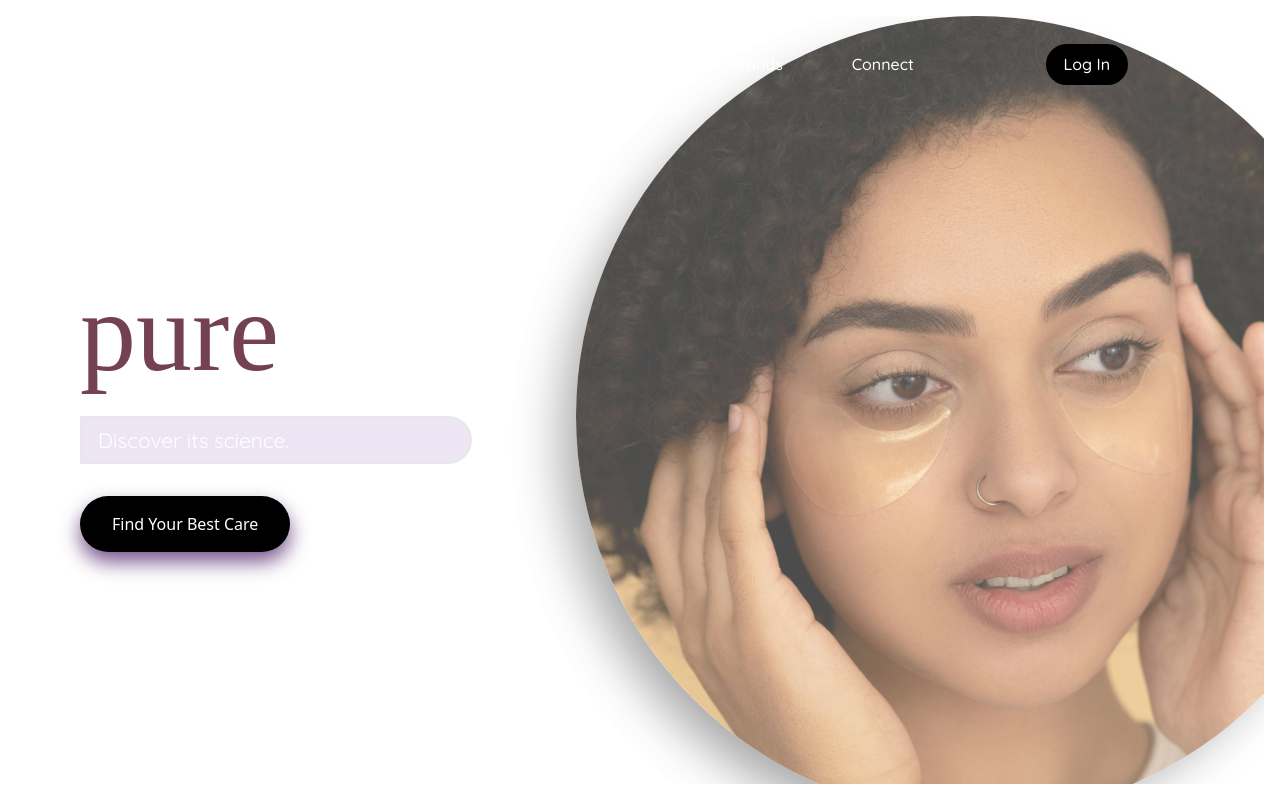
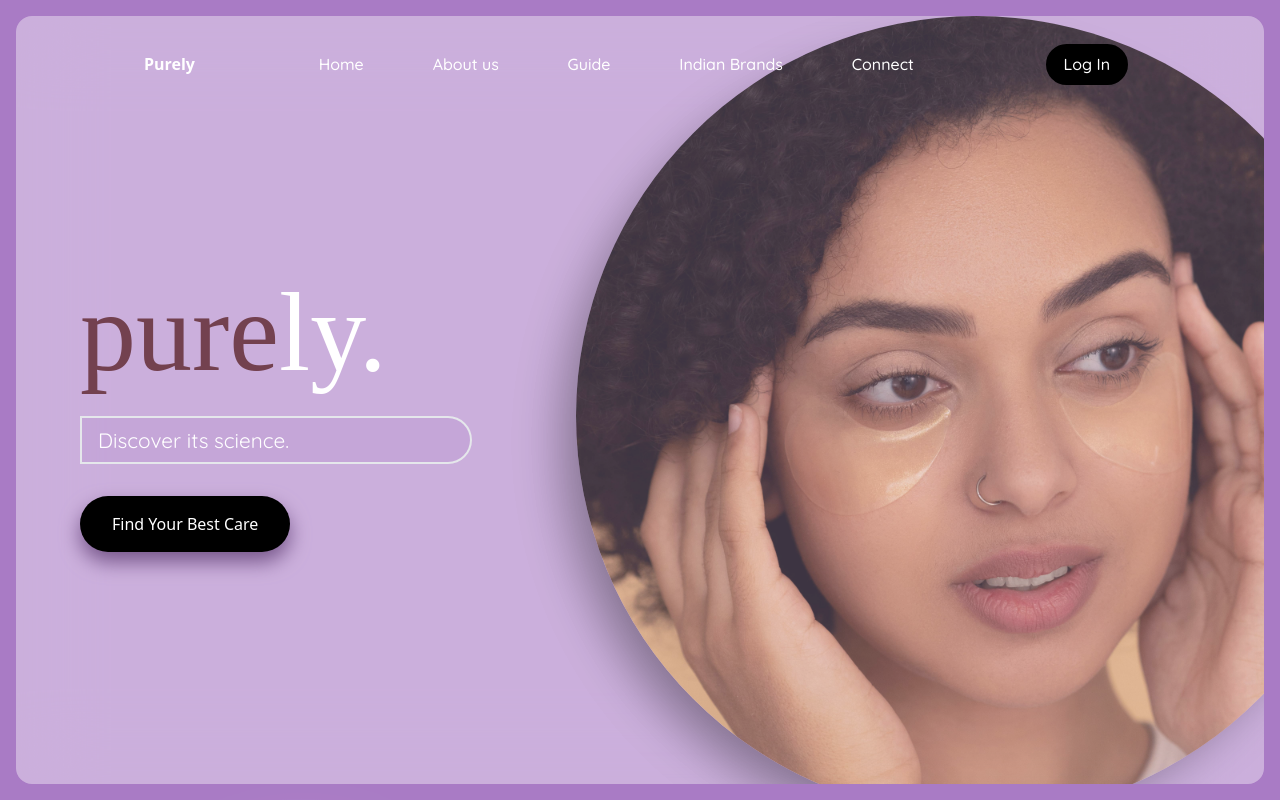
Before and after one commit to Mitali1417/purely-frontend, a React (Vite) app: page / in a window 1280 px wide. Shown: the top 800 px of the page. Built offline with nearby package versions, Linux system fonts and the light colour scheme; a web font is replaced by a local one.

Commit message:
App.js updated

```diff
--- a/src/App.jsx
+++ b/src/App.jsx
@@ -6,7 +6,7 @@ import AllRoutes from "./AllRoutes";
 
 const App = () => {
   return (
-    <div className={`${styles.boxWidth}`}>
+    <div className={`${styles.boxWidth} ${styles.bg}`}>
       <Router basename={process.env.PUBLIC_URL}>
         <AllRoutes/>
       </Router>
```
